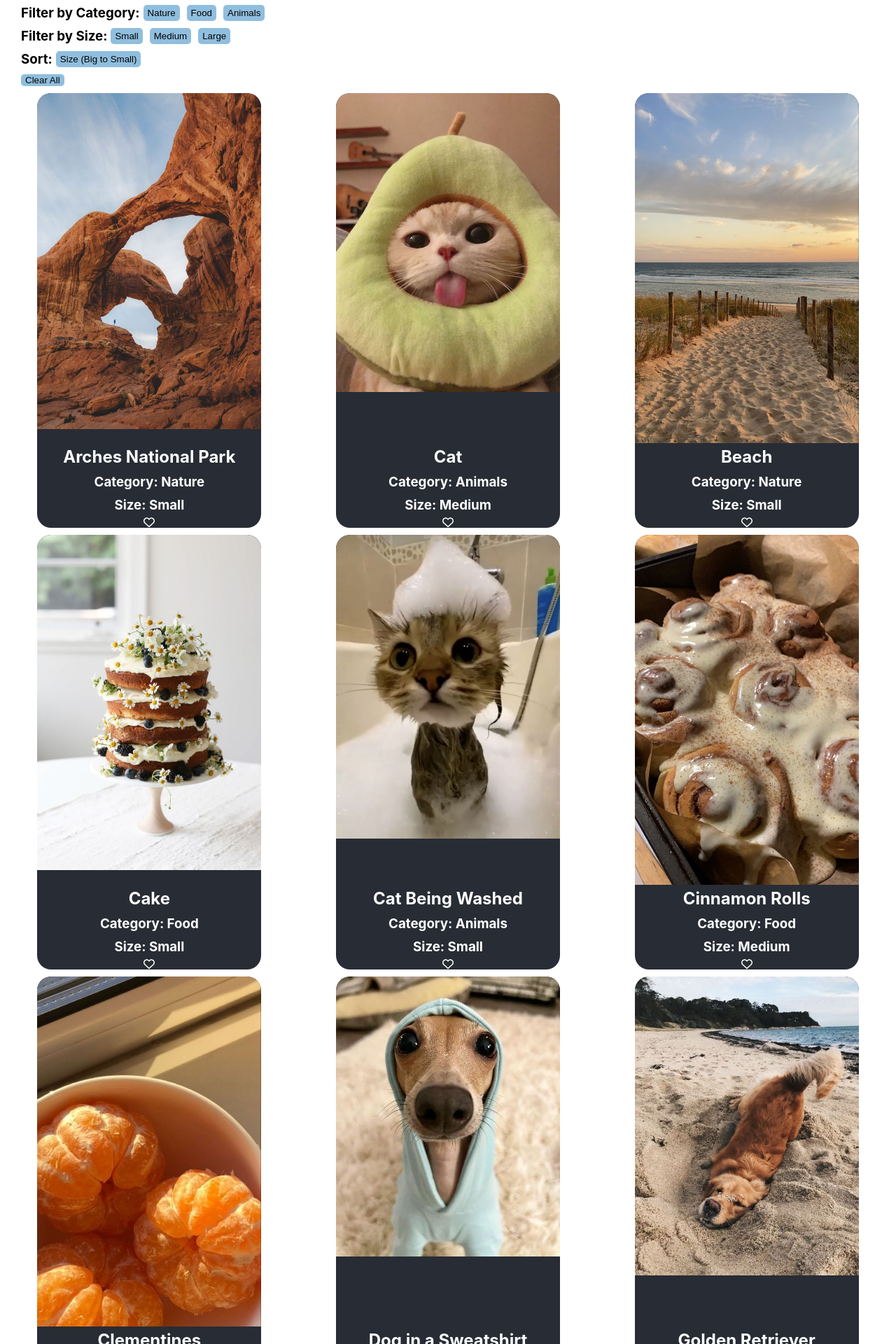
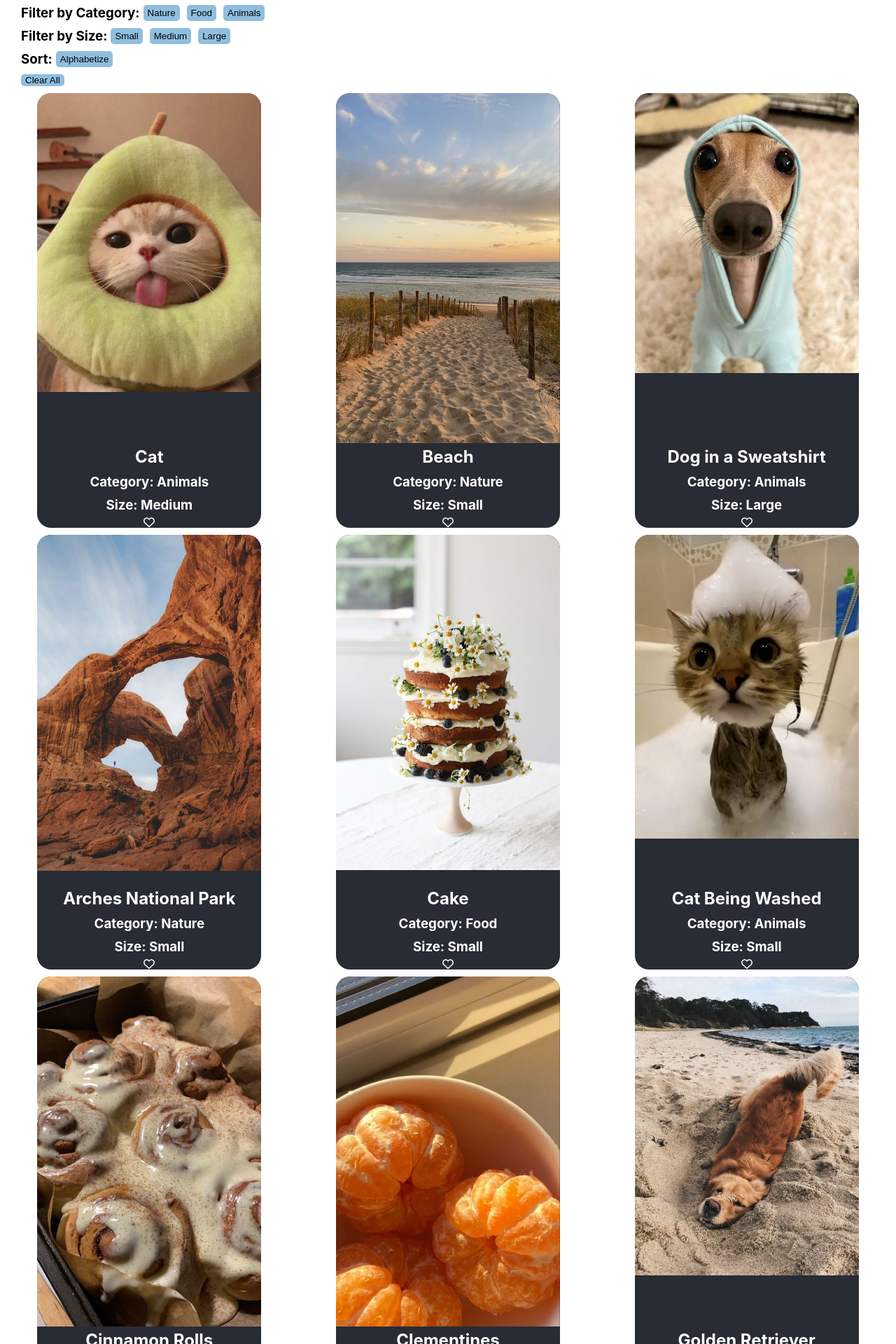
Before and after one commit to helium-balloon/react-development, a React (Create React App) app: page / in a window 1280 px wide. Shown: the part 80-2000 px from the top of the page at 70% size. Built offline with nearby package versions, Linux system fonts and the light colour scheme.

Commit message:
feat: functionality complete

```diff
--- a/src/assets/image-data.json
+++ b/src/assets/image-data.json
@@ -1,10 +1,4 @@
 [
-  {
-    "name": "Arches National Park",
-    "type": "Nature",
-    "size": "Small",
-    "image": "./images/arches-national-park.jpg"
-  },
   {
     "name": "Cat",
     "type": "Animals",
@@ -16,6 +10,18 @@
     "type": "Nature",
     "size": "Small",
     "image": "./images/beach.jpg"
+  },
+  {
+    "name": "Dog in a Sweatshirt",
+    "type": "Animals",
+    "size": "Large",
+    "image": "./images/dog-in-sweatshirt.jpg"
+  },
+  {
+    "name": "Arches National Park",
+    "type": "Nature",
+    "size": "Small",
+    "image": "./images/arches-national-park.jpg"
   },
   {
     "name": "Cake",
@@ -42,16 +48,16 @@
     "image": "./images/clementine.jpg"
   },
   {
-    "name": "Dog in a Sweatshirt",
-    "type": "Animals",
-    "size": "Large",
-    "image": "./images/dog-in-sweatshirt.jpg"
-  },
-  {
     "name": "Golden Retriever",
     "type": "Animals",
     "size": "Medium",
     "image": "./images/golden-retriever.jpg"
+  },
+  {
+    "name": "Winter Mountain",
+    "type": "Nature",
+    "size": "Medium",
+    "image": "./images/winter-mountain.jpg"
   },
   {
     "name": "Mountain",
@@ -64,11 +70,5 @@
     "type": "Food",
     "size": "Large",
     "image": "./images/ramen.jpg"
-  },
-  {
-    "name": "Winter Mountain",
-    "type": "Nature",
-    "size": "Medium",
-    "image": "./images/winter-mountain.jpg"
   }
 ]
--- a/src/components/FilterOptions.js
+++ b/src/components/FilterOptions.js
@@ -1,6 +1,6 @@
 import imageData from "../assets/image-data.json";
 
-export default function FilterSearchBar({ filtered, setFiltered }) {
+export default function FilterOptions({ filtered, setFiltered }) {
   const handleFilter = (value) => {
     const filter = filtered.filter((photo) => photo.type.includes(value));
     setFiltered(filter);
@@ -13,15 +13,28 @@ export default function FilterSearchBar({ filtered, setFiltered }) {
 
   const reset = () => {
     setFiltered(imageData);
-  }
+  };
 
   const handleSorting = () => {
-    // use filtered for the data
-    // create new dataset
-    // for each item in filtered, look at the size,
-    // to start if > 0; then add
-    // sort a to z??
-  }
+    let sort = [...filtered];
+    sort.sort((a, b) => {
+      const nameA = a.name.toUpperCase();
+      const nameB = b.name.toUpperCase();
+
+      // if A before B, put A before
+      if (nameA < nameB) {
+        return -1;
+      }
+      // if A after B, put A after
+      if (nameA > nameB) {
+        return 1;
+      }
+      // same order if names equal
+      return 0;
+    });
+    // set filtered to the sorted list
+    setFiltered(sort);
+  };
 
   return (
     <div className="flex-container">
@@ -66,10 +79,14 @@ export default function FilterSearchBar({ filtered, setFiltered }) {
       </div>
       <div className="row">
         <h3 className="indent">Sort:</h3>
-        <button className="filter-buttons">Size (Big to Small)</button>
+        <button className="filter-buttons" onClick={() => handleSorting()}>
+          Alphabetize
+        </button>
       </div>
       <div className="row">
-        <button className="filter-buttons indent" onClick={() => reset()}>Clear All</button>
+        <button className="filter-buttons indent" onClick={() => reset()}>
+          Clear All
+        </button>
       </div>
     </div>
   );
--- a/src/components/FilterableImagePicker.js
+++ b/src/components/FilterableImagePicker.js
@@ -1,14 +1,18 @@
-import FilterSearchBar from "./FilterOptions";
+import FilterOptions from "./FilterOptions";
 import ImageTable from "./ImageTable";
 
-
-export default function FilterableImagePicker( {onHeartClick, isHeartFilled, filtered, setFiltered}) {
+export default function FilterableImagePicker({
+  onHeartClick,
+  isHeartFilled,
+  filtered,
+  setFiltered,
+}) {
   return (
     <div>
-        <FilterSearchBar
+      <FilterOptions
         filtered={filtered}
         setFiltered={setFiltered}
-        ></FilterSearchBar>
+      ></FilterOptions>
       <ImageTable
         images={filtered}
         onHeartClick={onHeartClick}
@@ -16,5 +20,4 @@ export default function FilterableImagePicker( {onHeartClick, isHeartFilled, fil
       ></ImageTable>
     </div>
   );
-
 }
--- a/src/components/ImageCard.js
+++ b/src/components/ImageCard.js
@@ -29,10 +29,10 @@ export default function ImageCard({ item, name, image, type, size, index, onHear
       <h2 key={index}>{name}</h2>
       <h3>Category: {type}</h3>
       <h3>Size: {size}</h3>
-      {!isHeartFilled(index) ? (
-        <FontAwesomeIcon icon={regularHeart} onClick={() => onHeartClick(item, index)} />
+      {!isHeartFilled(item.name) ? (
+        <FontAwesomeIcon icon={regularHeart} onClick={() => onHeartClick(item, item.name)} />
       ) : (
-        <FontAwesomeIcon icon={solidHeart} onClick={() => onHeartClick(item, index)} />
+        <FontAwesomeIcon icon={solidHeart} onClick={() => onHeartClick(item, item.name)} />
       )}
     </div>
   );
```
Lines whose indentation alone changed are shown as unchanged.
